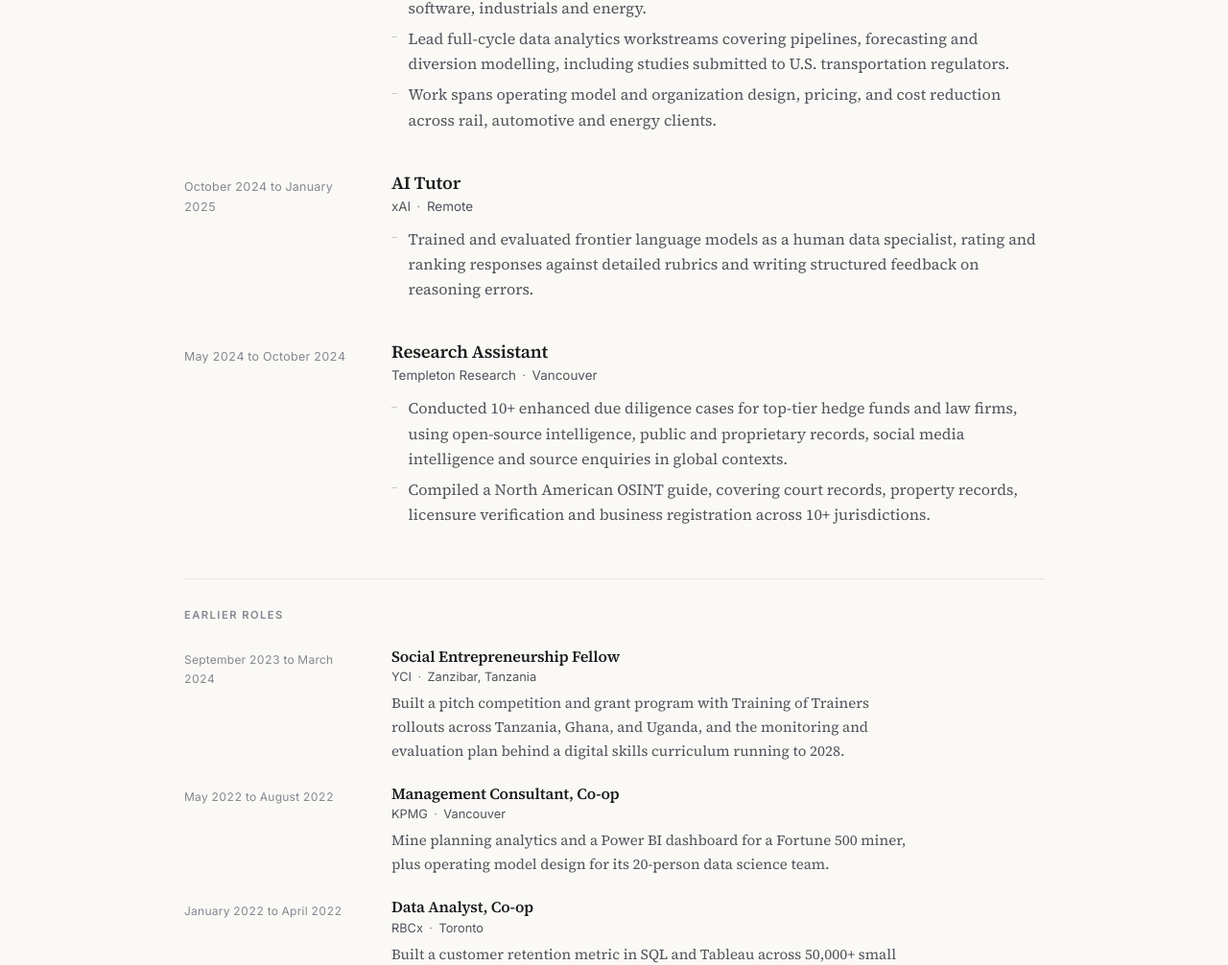
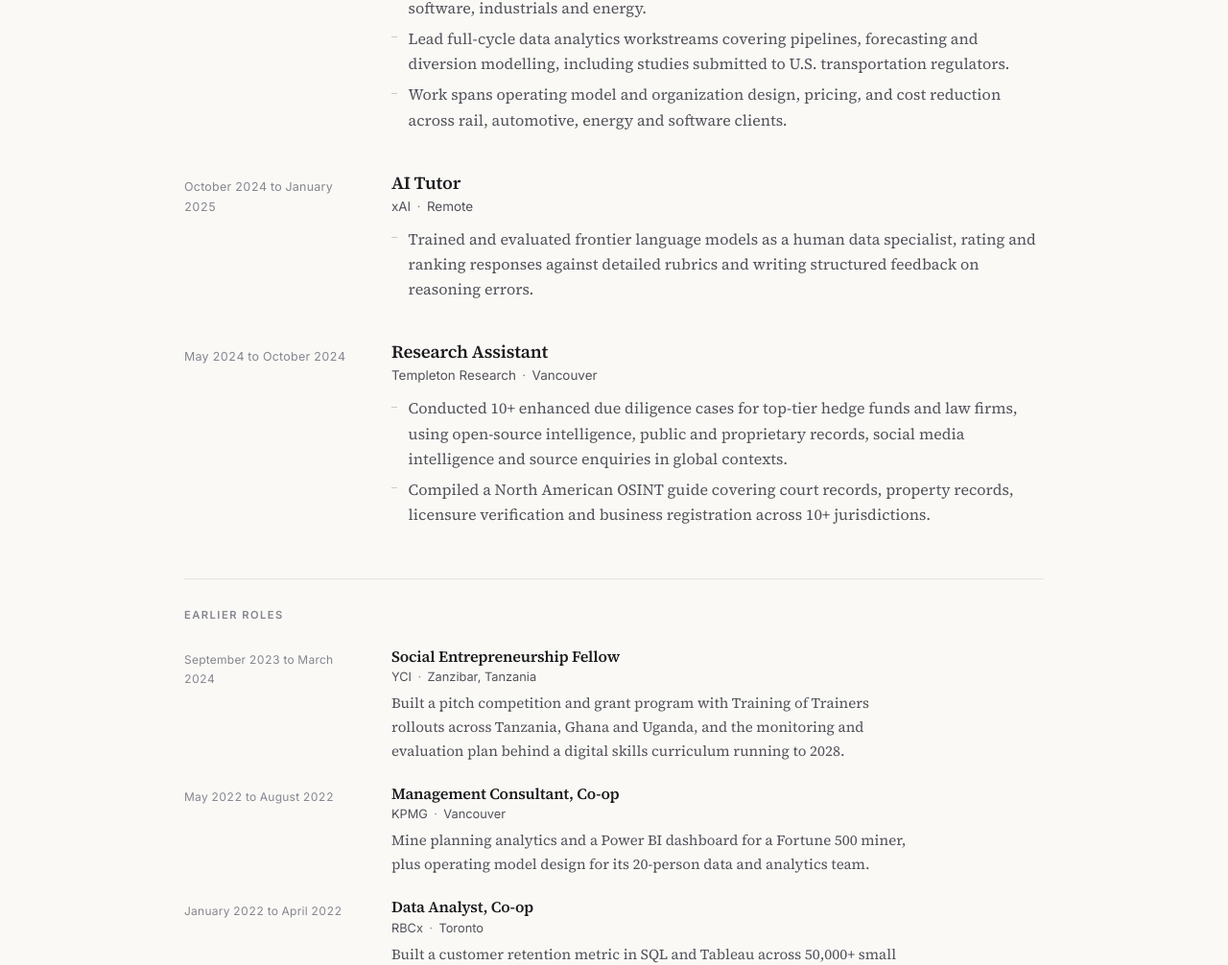
Before and after one commit to simon-roberts/simon-roberts.github.io, a Jekyll site: the page built from index.html, in a window 1280 px wide and 1400 px high, scrolled down 947 px. Shown: the part 173-1179 px from the top of the window at 96% size. Built offline with Jekyll 4.4.1, drawn with Linux system fonts in a browser that asks for light colours; some of the changed text lies outside the part shown.

Commit message:
Fix inconsistencies across homepage profile content
Align degree name with the Education section, match KPMG team and PE
diligence sector descriptions between Experience and Selected work,
normalise case client descriptors and comma style, and fix stray
indentation in the YCI summary.

Co-Authored-By: Claude Opus 5.5 <noreply@anthropic.com>
Claude-Session: https://claude.ai/code/session_01LtNiDf9QzKcTfYorx944LC

```diff
--- a/_data/experience.yml
+++ b/_data/experience.yml
@@ -30,7 +30,7 @@ groups:
             U.S. transportation regulators.
           - >-
             Work spans operating model and organization design, pricing, and
-            cost reduction across rail, automotive and energy clients.
+            cost reduction across rail, automotive, energy and software clients.
 
       - dates: "October 2024 to January 2025"
         title: AI Tutor
@@ -53,8 +53,7 @@ groups:
             proprietary records, social media intelligence and source enquiries
             in global contexts.
           - >-
-            Compiled a North American OSINT guide,
-            covering court records, property records, licensure verification and
+            Compiled a North American OSINT guide covering court records, property records, licensure verification and
             business registration across 10+ jurisdictions.
 
   - sublabel: Earlier roles
@@ -66,8 +65,8 @@ groups:
         location: Zanzibar, Tanzania
         summary: >-
           Built a pitch competition and grant program with Training of Trainers
-           rollouts across Tanzania, Ghana, and Uganda, and the monitoring and
-           evaluation plan behind a digital skills curriculum running to 2028.
+          rollouts across Tanzania, Ghana and Uganda, and the monitoring and
+          evaluation plan behind a digital skills curriculum running to 2028.
 
       - dates: "May 2022 to August 2022"
         title: Management Consultant, Co-op
@@ -75,7 +74,7 @@ groups:
         location: Vancouver
         summary: >-
           Mine planning analytics and a Power BI dashboard for a Fortune 500
-          miner, plus operating model design for its 20-person data science
+          miner, plus operating model design for its 20-person data and analytics
           team.
 
       - dates: "January 2022 to April 2022"
--- a/_data/home.yml
+++ b/_data/home.yml
@@ -3,7 +3,7 @@
 # ---------------------------------------------------------------------------
 
 lede: >-
-  Consultant at Oliver Wyman, based in Toronto. I work on strategic engagements, primarily in the transportation and industrials industries.
+  Consultant at Oliver Wyman, based in Toronto. I work on strategy engagements, primarily in transportation and industrials.
 
 about:
   - >-
@@ -11,7 +11,8 @@ about:
     operating model and organization design, and commercial due diligence for
     private capital investors.
   - >-
-    I hold a Bachelor of Commerce in business and Computer Science from the University of British Columbia.
+    I hold a Bachelor of Commerce (Honours) in Business and Computer Science from the
+    UBC Sauder School of Business.
 
 work_note: >-
   Client work is confidential, so engagements are described by sector rather
--- a/_data/projects.yml
+++ b/_data/projects.yml
@@ -53,7 +53,7 @@
   employer: Oliver Wyman
   title: Buy-side and sell-side commercial due diligence
   summary: >-
-    Diligence across software, industrials and consumer. Representative work:
+    Diligence across software, industrials and energy. Representative work:
     SG&A cost benchmarking for a GRC software company; market research and a
     voice-of-customer campaign for a utility vegetation management firm;
     Python-based financial and operational modelling for a diesel distributor;
@@ -79,7 +79,7 @@
     risks.
   tags: [Operational due diligence, Management assessment, Automotive, FMCG]
 
-- client: Fortune 500 mining company
+- client: A Fortune 500 mining company
   employer: KPMG
   title: Target operating model for a data and analytics team
   summary: >-
@@ -90,7 +90,7 @@
     Streamlined decision-making and strengthened the client's data capabilities.
   tags: [Target operating model, Data & analytics, Organization design, SAFe]
 
-- client: Fortune 500 security technology company
+- client: A Fortune 500 security technology company
   employer: KPMG
   title: Competitive landscape for warehouse management systems
   summary: >-
```
